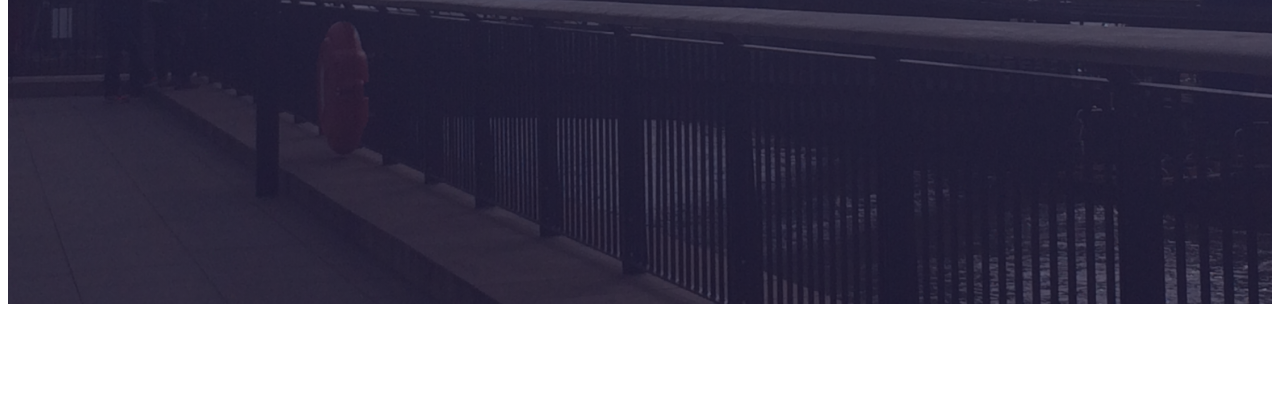
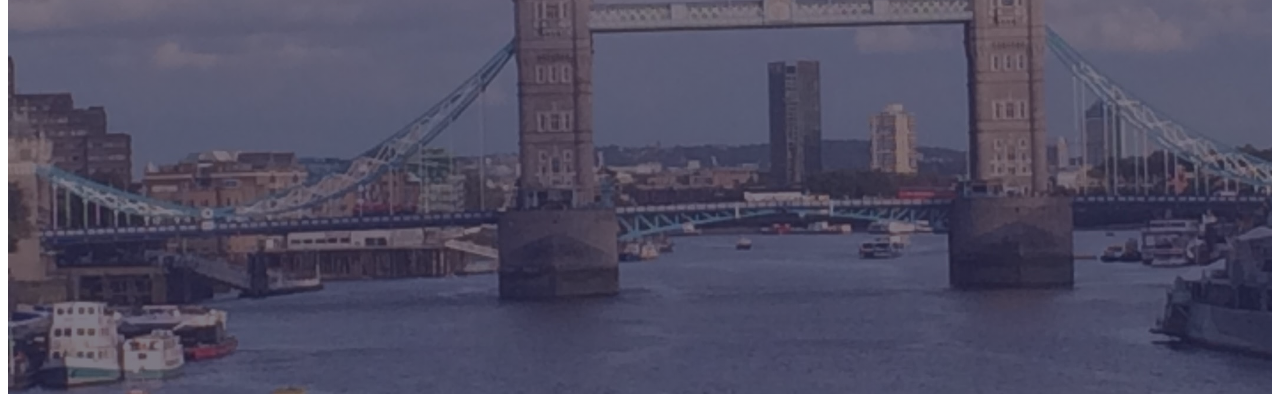
Before and after one commit to agaa-mac/travel-project, a plain HTML site: page index.html in a window 1280 px wide. Shown: the part 692-1094 px from the top of the page. Before the commit the page ends 1004 px from the top, so only its background shows below. Drawn offline with Linux system fonts and the light colour scheme.

Commit message:
changed main photo and padding in header

```diff
--- a/src/style.css
+++ b/src/style.css
@@ -3,11 +3,11 @@ body {
 }
 header {
   background-image: linear-gradient(rgb(39, 32, 68, 0.6), rgb(39, 32, 68, 0.6)),
-    url("../images/TowerBridge.JPG");
+    url("../images/TowerBridge3.jpeg");
   background-size: cover;
   background-position: center;
   background-repeat: no-repeat;
-  padding: 280px 0;
+  padding: 200px 0 450px;
   max-width: 1400px;
   margin: 0 auto;
   color: white;
```
Also changed, not shown: images/IMG_2809.JPG (added), images/TowerBridge2.jpeg (added), images/TowerBridge3.jpeg (added).
